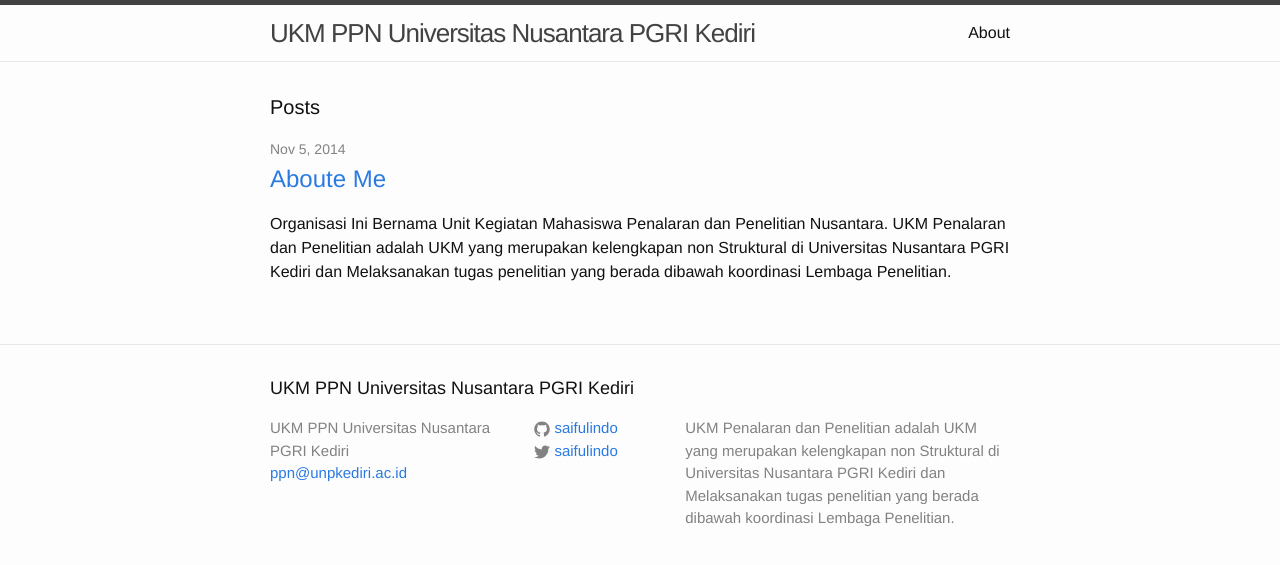
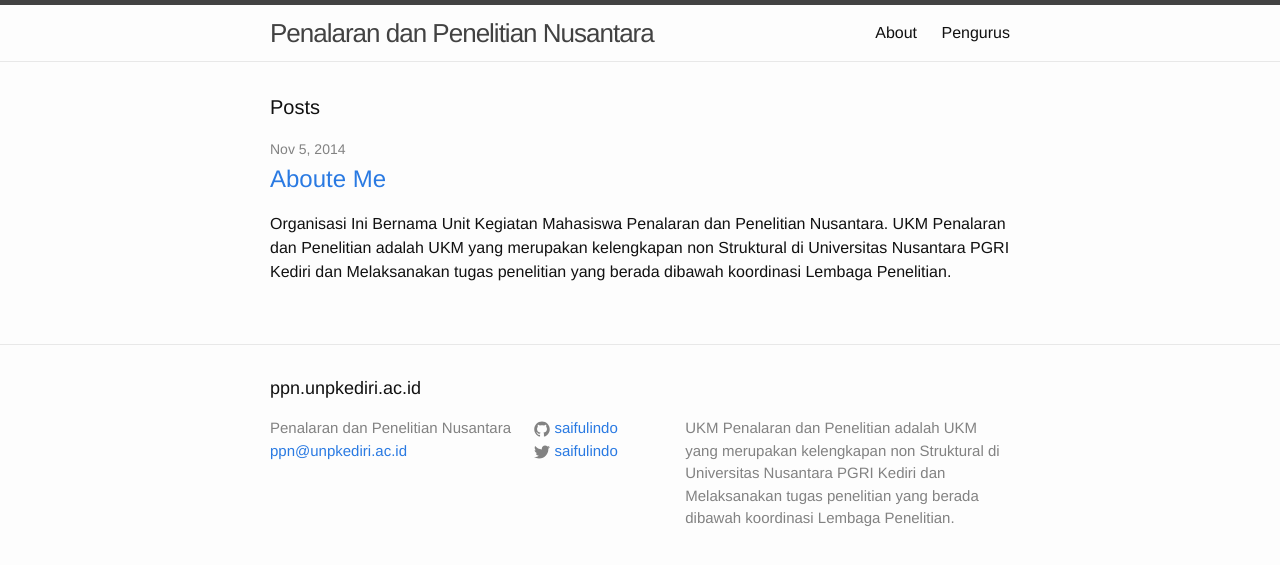
Before and after one commit to ukmppn-unp/ukmppn-unp.github.io, a Jekyll site: the page built from index.html, in a window 1280 px wide. Shown: the top 565 px of the page. Built offline with Jekyll 4.4.1, drawn with Linux system fonts in a browser that asks for light colours.

Commit message:
Posting Pengurus.md and fixed

```diff
--- a/Gemfile
+++ b/Gemfile
@@ -2,3 +2,5 @@
 source "https://rubygems.org"
 
 # gem "rails"
+require 'rbconfig'
+gem 'wdm'
--- a/_config.yml
+++ b/_config.yml
@@ -1,5 +1,6 @@
 # Site settings
-title: UKM PPN Universitas Nusantara PGRI Kediri
+title_head: Penalaran dan Penelitian Nusantara
+title: ppn.unpkediri.ac.id
 email: ppn@unpkediri.ac.id
 description: > # this means to ignore newlines until "baseurl:"
   UKM Penalaran dan Penelitian adalah UKM yang merupakan kelengkapan
--- a/_includes/footer.html
+++ b/_includes/footer.html
@@ -7,7 +7,7 @@
     <div class="footer-col-wrapper">
       <div class="footer-col  footer-col-1">
         <ul class="contact-list">
-          <li>{{ site.title }}</li>
+          <li>{{ site.title_head }}</li>
           <li><a href="mailto:{{ site.email }}">{{ site.email }}</a></li>
         </ul>
       </div>
--- a/_includes/head.html
+++ b/_includes/head.html
@@ -3,7 +3,7 @@
     <meta name="viewport" content="width=device-width initial-scale=1" />
     <meta http-equiv="X-UA-Compatible" content="IE=edge">
 
-    <title>{% if page.title %}{{ page.title }}{% else %}{{ site.title }}{% endif %}</title>
+    <title>{% if page.title_head %}{{ page.title_head }}{% else %}{{ site.title_head }}{% endif %}</title>
     <meta name="description" content="{{ site.description }}">
 
     <link rel="stylesheet" href="{{ "/css/main.css" | prepend: site.baseurl }}">
--- a/_includes/header.html
+++ b/_includes/header.html
@@ -2,7 +2,7 @@
 
   <div class="wrapper">
 
-    <a class="site-title" href="{{ site.baseurl }}/">{{ site.title }}</a>
+    <a class="site-title" href="{{ site.baseurl }}/">{{ site.title_head }}</a>
 
     <nav class="site-nav">
       <a href="#" class="menu-icon">
--- /dev/null
+++ b/google4b0e20ea9dade25b.html
@@ -0,0 +1 @@
+google-site-verification: google4b0e20ea9dade25b.html
```
Also changed, not shown: pengurus.md (added, +65 -0 lines).
